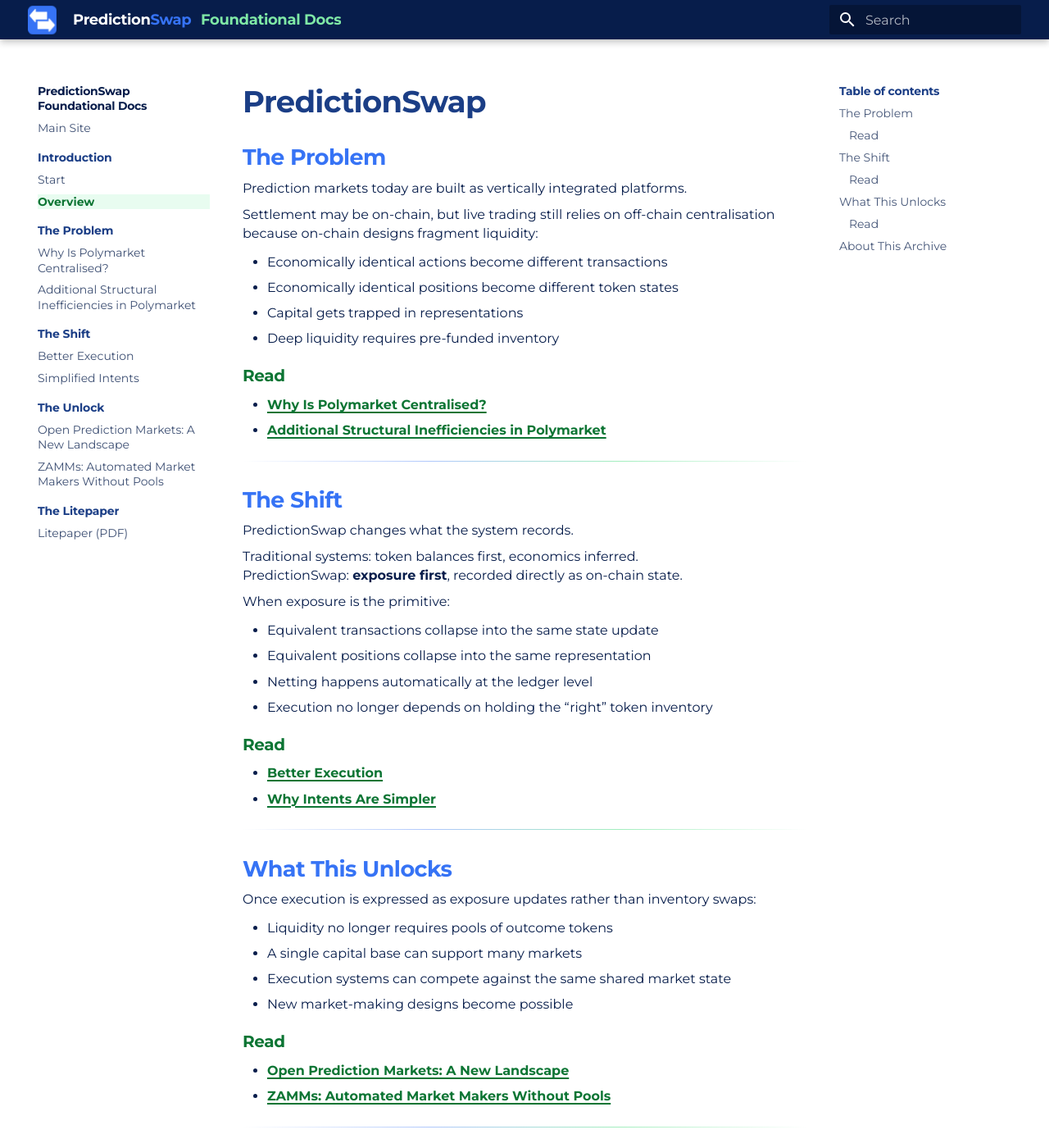
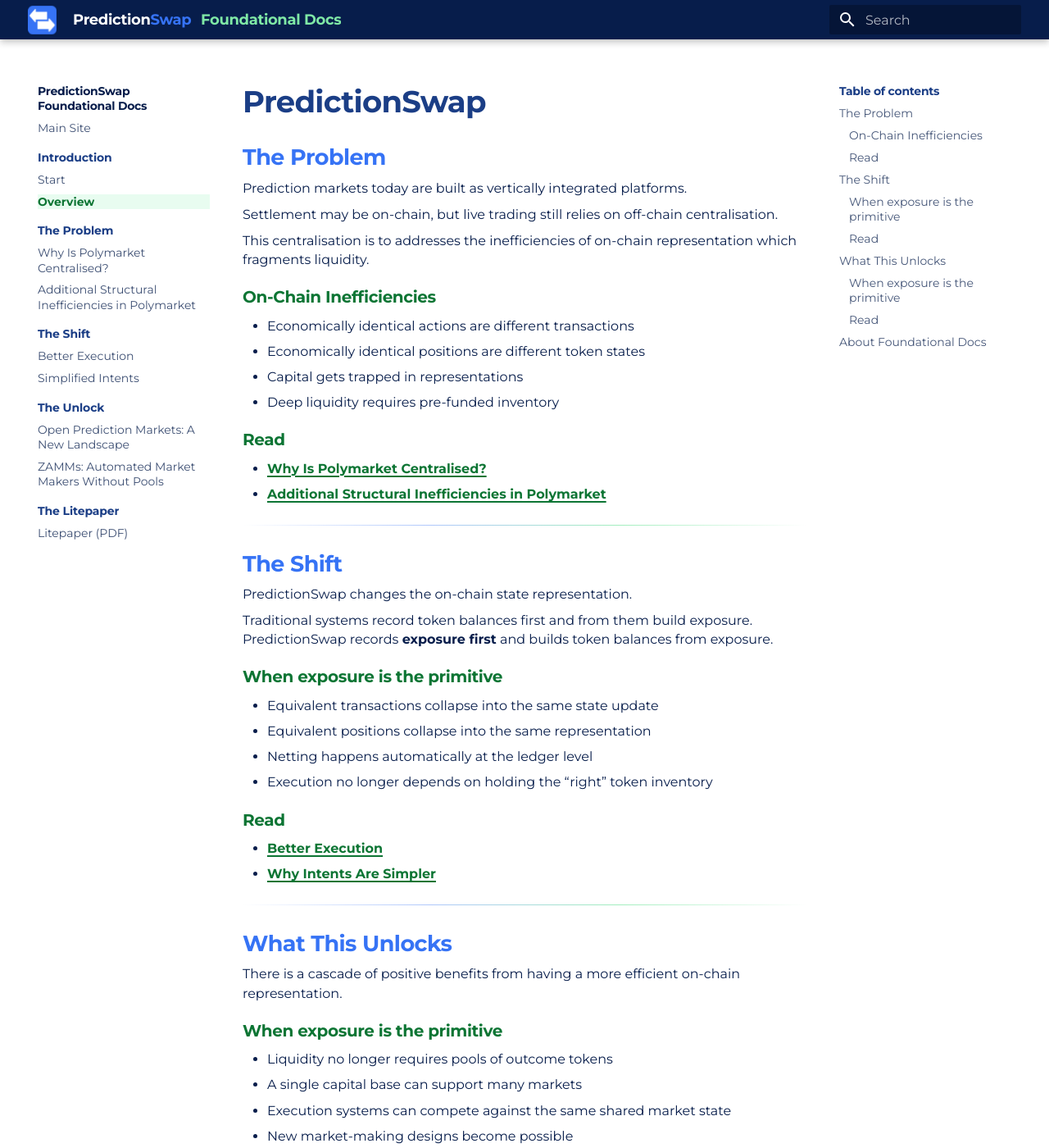
Before and after one commit to PredictionSwap/Learn, an MkDocs documentation site: the page built from docs/overview.md, in a window 1280 px wide and 1400 px high. Shown: the whole window at 82% size. Built offline with MkDocs 1.6.1 and Material for MkDocs 9.7.7, drawn with Linux system fonts in a browser that asks for light colours; some of the changed text lies outside the part shown.

Commit message:
slight updates

```diff
--- a/docs/overview.md
+++ b/docs/overview.md
@@ -4,10 +4,14 @@
 
 Prediction markets today are built as vertically integrated platforms.
 
-Settlement may be on-chain, but live trading still relies on off-chain centralisation because on-chain designs fragment liquidity:
+Settlement may be on-chain, but live trading still relies on off-chain centralisation.
 
-- Economically identical actions become different transactions
-- Economically identical positions become different token states
+This centralisation is to addresses the inefficiencies of on-chain representation which fragments liquidity.
+
+### On-Chain Inefficiencies
+
+- Economically identical actions are different transactions
+- Economically identical positions are different token states
 - Capital gets trapped in representations
 - Deep liquidity requires pre-funded inventory
 
@@ -19,12 +23,12 @@ Settlement may be on-chain, but live trading still relies on off-chain centralis
 
 ## The Shift
 
-PredictionSwap changes what the system records.
+PredictionSwap changes the on-chain state representation.
 
-Traditional systems: token balances first, economics inferred.
-PredictionSwap: **exposure first**, recorded directly as on-chain state.
+Traditional systems record token balances first and from them build exposure.
+PredictionSwap records **exposure first** and builds token balances from exposure.
 
-When exposure is the primitive:
+### When exposure is the primitive
 
 - Equivalent transactions collapse into the same state update
 - Equivalent positions collapse into the same representation
@@ -39,7 +43,9 @@ When exposure is the primitive:
 
 ## What This Unlocks
 
-Once execution is expressed as exposure updates rather than inventory swaps:
+There is a cascade of positive benefits from having a more efficient on-chain representation.
+
+### When exposure is the primitive
 
 - Liquidity no longer requires pools of outcome tokens
 - A single capital base can support many markets
@@ -52,10 +58,12 @@ Once execution is expressed as exposure updates rather than inventory swaps:
 
 ---
 
-## About This Archive
+## About Foundational Docs
 
 This site is a curated set of conceptual articles explaining the structural foundations of PredictionSwap.
 
 For the full narrative in one document:
 
 - [PredictionSwap Protocol Litepaper (PDF)](./assets/litepaper.pdf)
+
+---
```
